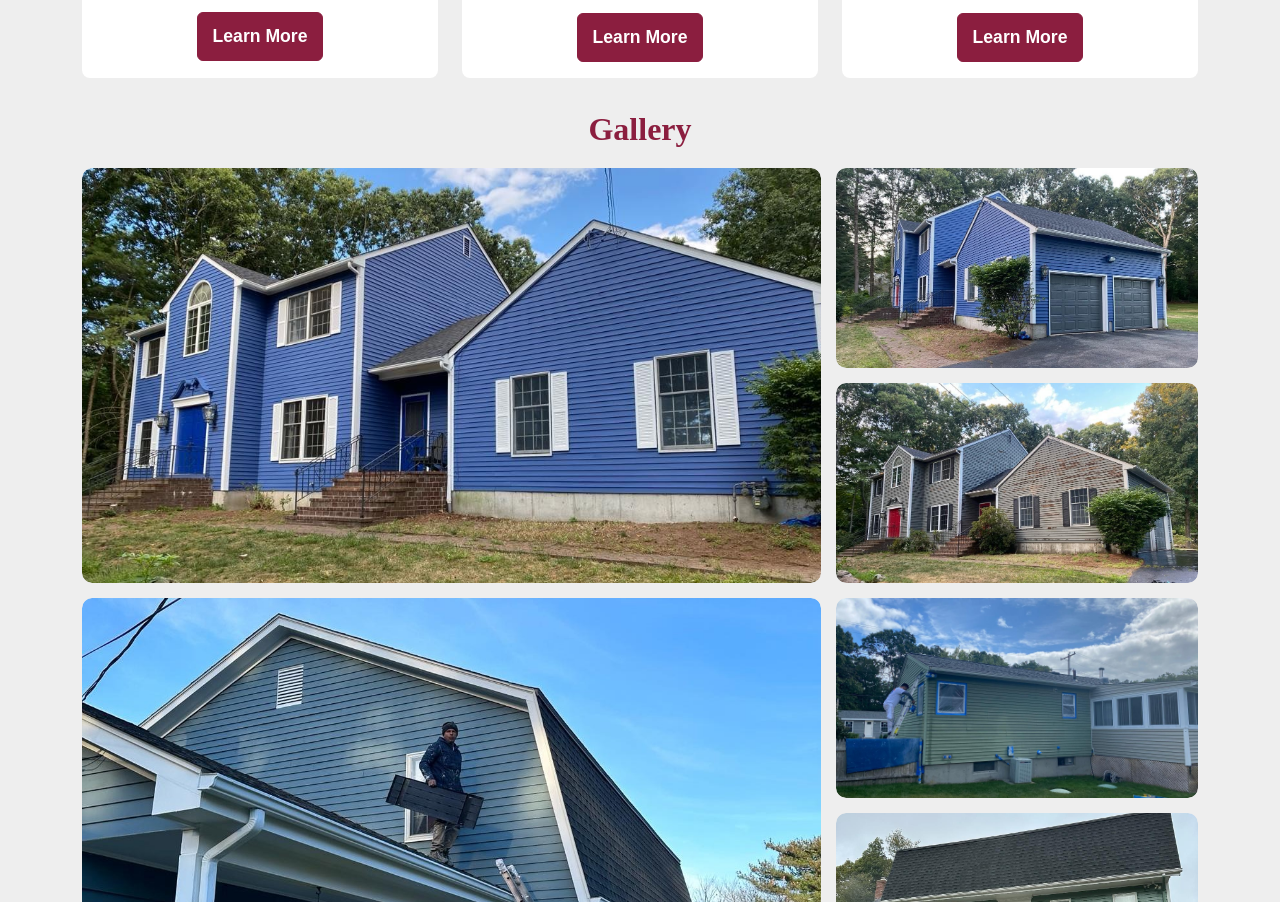
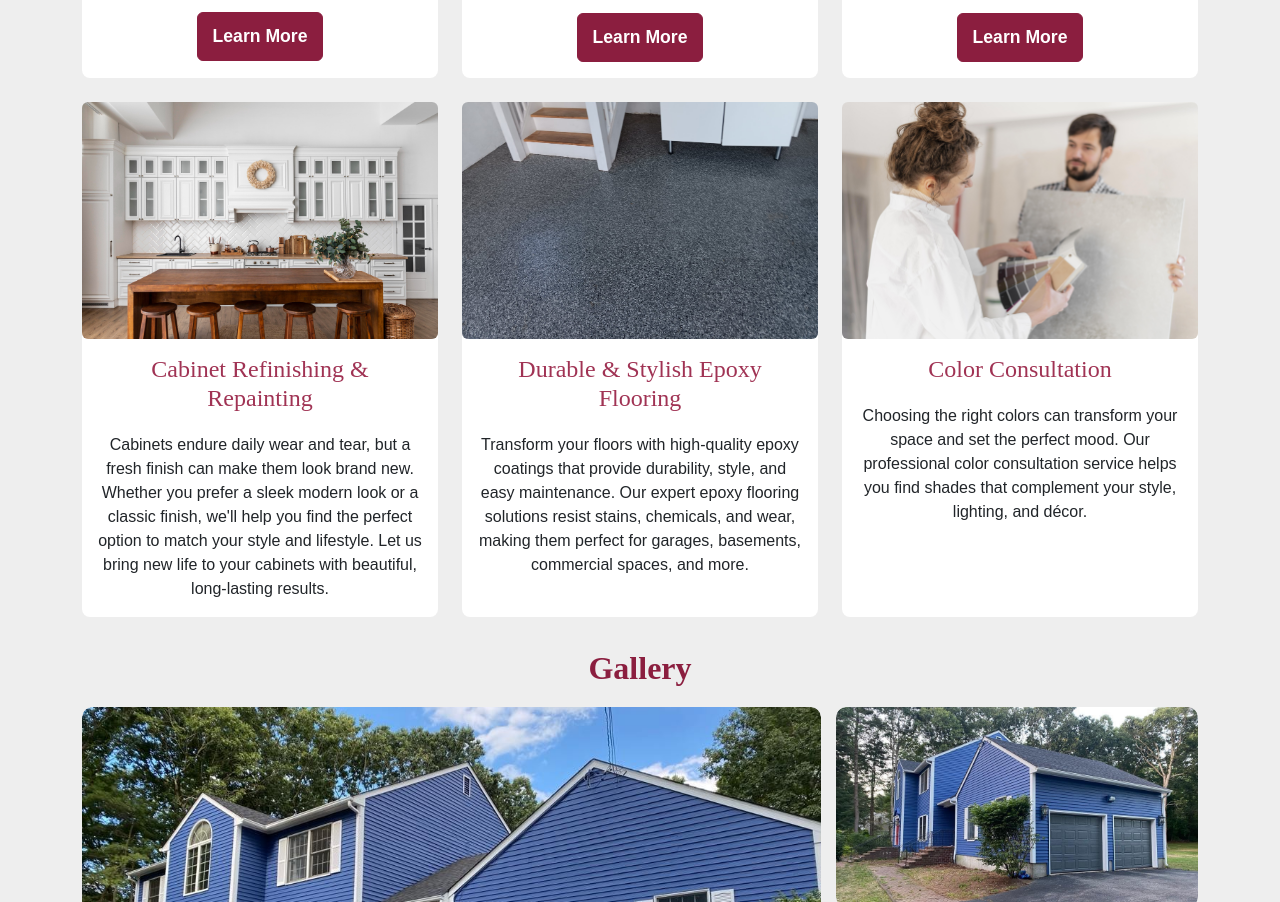
Before and after one commit to thanderOliveira/sunset-painting, a website: page index.html in a window 1280 px wide. Shown: the part 1221-2123 px from the top of the page. Drawn offline with nearby package versions, Linux system fonts and the light colour scheme; a web font is replaced by a local one.

Commit message:
Adding one more row of services

```diff
--- a/index.html
+++ b/index.html
@@ -152,6 +152,52 @@
                                 properties.</p>
                             <button class="btn btn-primary" data-bs-toggle="modal"
                                 data-bs-target="#commercialModal">Learn More</button>
+                        </div>
+                    </div>
+                </div>
+            </div>
+            <div class="row">
+                <div class="col-md-4 mb-4">
+                    <div class="card h-100">
+                        <img src="assets/images/cabinet-work.jpg" alt="Kitchen cabinet" class="img-fluid rounded">
+                        <div class="card-body text-center">
+                            <!-- <i class="bi bi-house service-icon mb-3"></i> -->
+                            <h3 class="card-title">Cabinet Refinishing & Repainting</h3>
+                            <p class="card-text">
+                                Cabinets endure daily wear and tear, but a fresh finish can make them look brand new.
+                                Whether you prefer a sleek modern look or a classic finish, we&apos;ll help you find the perfect option to match your style and lifestyle.
+                                Let us bring new life to your cabinets with beautiful, long-lasting results.</p>
+                            <!-- <button class="btn btn-primary" data-bs-toggle="modal" data-bs-target="#interiorModal">Learn
+                                More</button> -->
+                        </div>
+                    </div>
+                </div>
+                <div class="col-md-4 mb-4">
+                    <div class="card h-100">
+                        <img src="assets/images/expox-flooring.jpeg" alt="expox flooring" class="img-fluid rounded">
+                        <div class="card-body text-center">
+                            <!-- <i class="bi bi-tree service-icon mb-3"></i> -->
+                            <h3 class="card-title">Durable & Stylish Epoxy Flooring</h3>
+                            <p class="card-text">
+                                Transform your floors with high-quality epoxy coatings that provide durability, style, and easy maintenance.
+                                Our expert epoxy flooring solutions resist stains, chemicals, and wear, making them perfect for garages, basements,
+                                commercial spaces, and more.</p>
+                            <!-- <button class="btn btn-primary" data-bs-toggle="modal" data-bs-target="#exteriorModal">Learn
+                                More</button> -->
+                        </div>
+                    </div>
+                </div>
+                <div class="col-md-4 mb-4">
+                    <div class="card h-100">
+                        <img src="assets/images/color-consultation.jpg" alt="Color consultation" class="img-fluid rounded">
+                        <div class="card-body text-center">
+                            <!-- <i class="bi bi-building service-icon mb-3"></i> -->
+                            <h3 class="card-title">Color Consultation</h3>
+                            <p class="card-text">
+                                Choosing the right colors can transform your space and set the perfect mood.
+                                Our professional color consultation service helps you find shades that complement your style, lighting, and décor.</p>
+                            <!-- <button class="btn btn-primary" data-bs-toggle="modal"
+                                data-bs-target="#commercialModal">Learn More</button> -->
                         </div>
                     </div>
                 </div>
```
Also changed, not shown: assets/images/cabinet-work.jpg (added), assets/images/color-consultation.jpg (added), assets/images/expox-flooring.jpeg (added).
